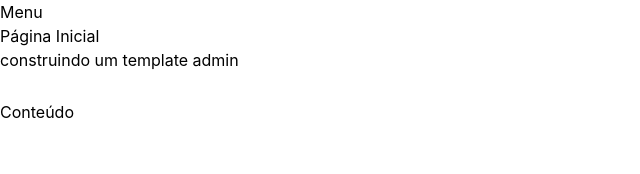
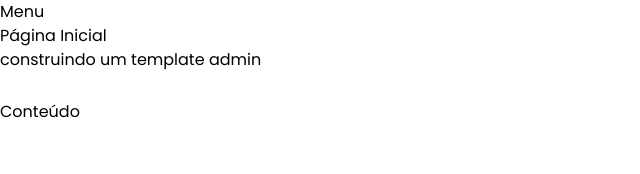
Before and after one commit to emersonhenriquedev/next-admin, a Next.js app: page / in a window 1280 px wide. Shown: the top 174 px of the page, without its empty margins (0-640 px from the left). Built offline with nearby package versions, Linux system fonts and the light colour scheme.

Commit message:
adiciona font poppins

```diff
--- a/src/styles/globals.css
+++ b/src/styles/globals.css
@@ -1,3 +1,5 @@
+@import url('https://fonts.googleapis.com/css2?family=Poppins:wght@100;200;300;400;500;600;700;800;900&display=swap');
+
 @tailwind base;
 @tailwind components;
 @tailwind utilities;
@@ -6,8 +8,7 @@
 body {
   padding: 0;
   margin: 0;
-  font-family: -apple-system, BlinkMacSystemFont, Segoe UI, Roboto, Oxygen,
-    Ubuntu, Cantarell, Fira Sans, Droid Sans, Helvetica Neue, sans-serif;
+  font-family: 'Poppins', sans-serif;
 }
 
 a {
```
